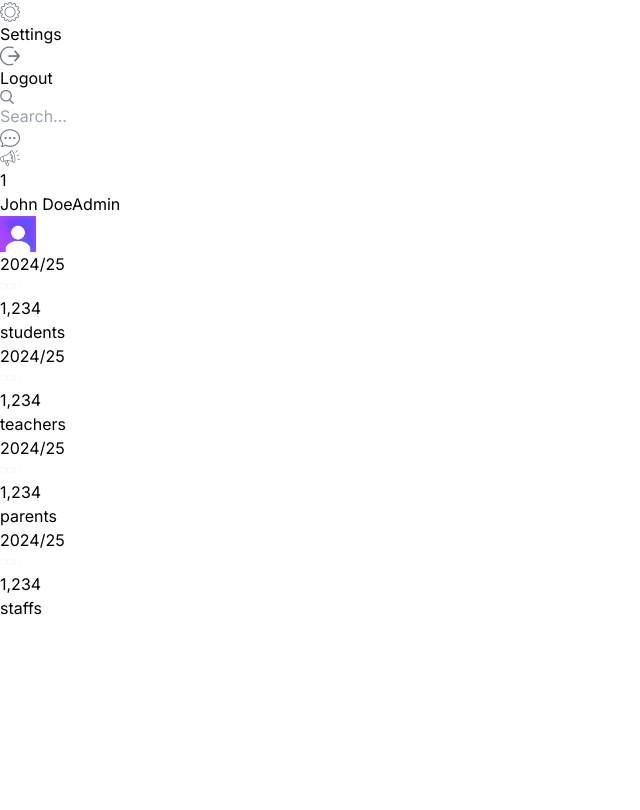
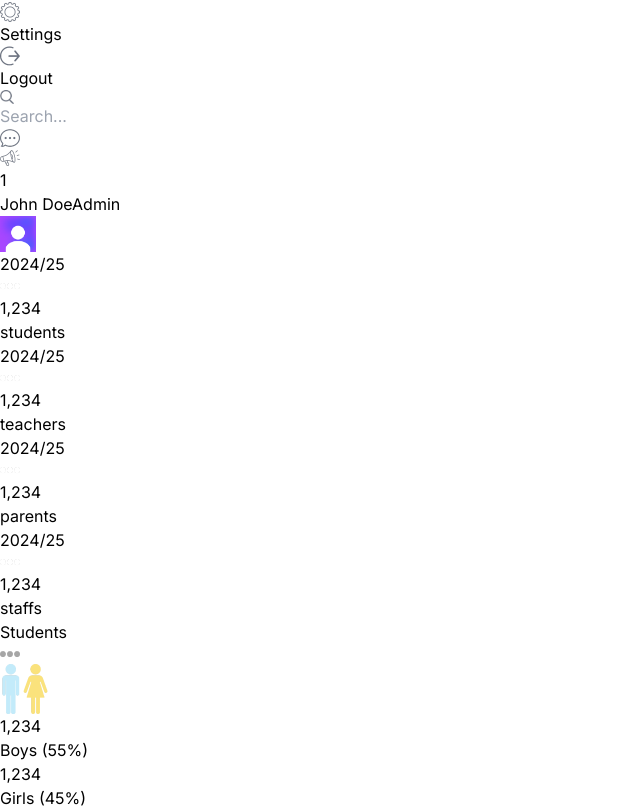
Before and after one commit to HadiKa47/School-Management-System, a Next.js app: page /admin in a window 1280 px wide. Shown: the part 762-1572 px from the top of the page, without its empty margins (0-640 px from the left). Before the commit the page ends 1382 px from the top, so only its background shows below. Built offline with nearby package versions, Linux system fonts and the light colour scheme.

Commit message:
Radial Chart with Re-Charts

```diff
--- a/src/app/(dashboard)/admin/page.tsx
+++ b/src/app/(dashboard)/admin/page.tsx
@@ -1,3 +1,4 @@
+import CountChart from "@/components/CountChart";
 import UserCard from "@/components/UserCard";
 
 export default function AdminPage() {
@@ -12,6 +13,13 @@
           <UserCard type="parent" />
           <UserCard type="staff" />
         </div>
+        {/* MIDDLE CHARTS */}
+        <div className="flex gap-4 flex-col lg:flex-row">
+          {/* COUNT CHART */}
+          <div className="w-full lg:w-1/3 h-[450px]">
+            <CountChart />
+          </div>
+        </div>
       </div>
     </div>
   );
--- /dev/null
+++ b/src/components/CountChart.tsx
@@ -0,0 +1,74 @@
+"use client";
+
+import Image from "next/image";
+import {
+  RadialBarChart,
+  RadialBar,
+  Legend,
+  ResponsiveContainer,
+} from "recharts";
+
+const data = [
+  {
+    name: "Total",
+    count: 106,
+    fill: "white",
+  },
+  {
+    name: "Girls",
+    count: 53,
+    fill: "#FAE27C",
+  },
+  {
+    name: "Boys",
+    count: 53,
+    fill: "#C3EBFA",
+  },
+];
+
+export default function CountChart() {
+  return (
+    <div className="bg-white rounded-xl w-full h-full p-4">
+      {/* TITLE */}
+      <div className="flex justify-between items-center">
+        <h1 className="text-lg font-semibold">Students</h1>
+        <Image src="/moreDark.png" alt="moreDark" width={20} height={20} />
+      </div>
+      {/* CHART */}
+      <div className="relative w-full h-[75%]">
+        <ResponsiveContainer>
+          <RadialBarChart
+            cx="50%"
+            cy="50%"
+            innerRadius="40%"
+            outerRadius="100%"
+            barSize={32}
+            data={data}
+          >
+            <RadialBar background dataKey="count" />
+          </RadialBarChart>
+        </ResponsiveContainer>
+        <Image
+          src="/maleFemale.png"
+          alt="maleFemale"
+          width={50}
+          height={50}
+          className="absolute top-1/2 left-1/2 -translate-x-1/2 -translate-y-1/2"
+        />
+      </div>
+      {/* BOTTOM */}
+      <div className="flex justify-center gap-16">
+        <div className="flex flex-col gap-1">
+          <div className="w-5 h-5 bg-Sky rounded-full" />
+          <h1 className="font-bold">1,234</h1>
+          <h2 className="text-xs text-gray-300">Boys (55%)</h2>
+        </div>
+        <div className="flex flex-col gap-1">
+          <div className="w-5 h-5 bg-Yellow rounded-full" />
+          <h1 className="font-bold">1,234</h1>
+          <h2 className="text-xs text-gray-300">Girls (45%)</h2>
+        </div>
+      </div>
+    </div>
+  );
+}
```
Also changed, not shown: package.json (+5 -4 lines), 1 other file (tests, documents, lock files or other folders).
